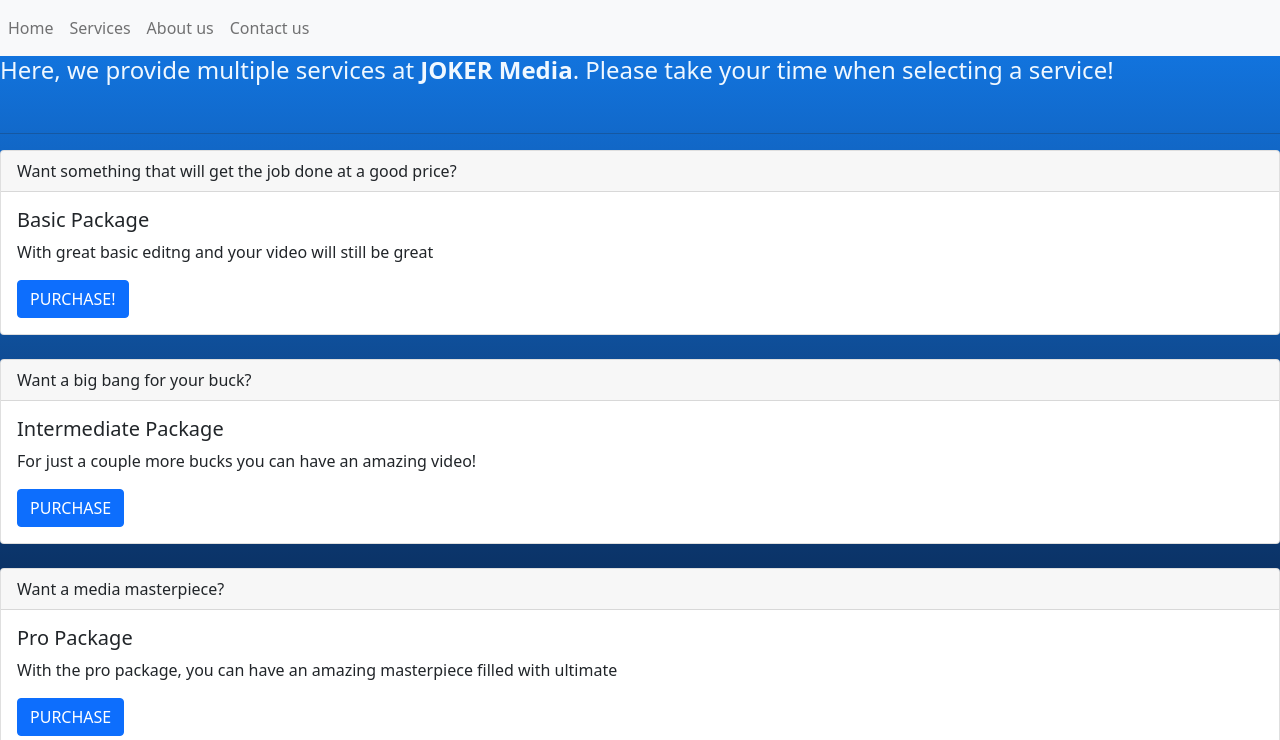
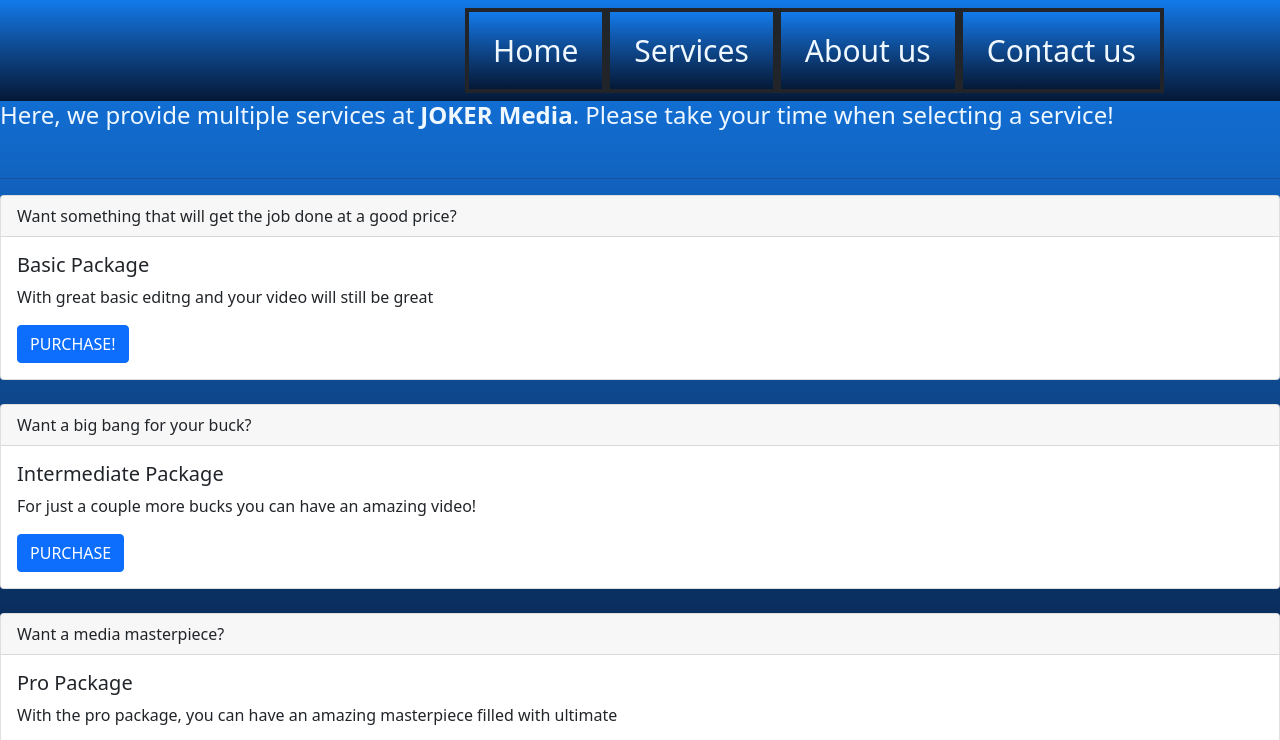
Before and after one commit to KevinObed-Ramirez/KP_MEDIA, a plain HTML site: page services.html in a window 1280 px wide. Shown: the top 740 px of the page. Drawn offline with nearby package versions, Linux system fonts and the light colour scheme.

Commit message:
Done for today

```diff
--- a/index.css
+++ b/index.css
@@ -10,7 +10,7 @@ Index CSS
 
 /* HTML and Body styles */
 html {
-    background-image: linear-gradient(to top, #051937, #0a2f60, #0e478b, #1160ba, #127beb);
+   background-image: linear-gradient(to top, #051937, #0a2f60, #0e478b, #1160ba, #127beb);
    font-family: Junction;
 }
 body {
--- a/services.html
+++ b/services.html
@@ -9,24 +9,68 @@
     <title>Services</title>
 </head>
 <body style="box-shadow: 15px 0px 30px; max-width: width 1024px; background-image: linear-gradient(to top, #051937, #0a2f60, #0e478b, #1160ba, #127beb); background-attachment: fixed;">
-    <nav class="navbar navbar-expand-lg navbar-light bg-light">
+    <nav class="navbar navbar-expand-lg navbar-light bg-light" style="background-image: linear-gradient(to top, #051937, #0a2f60, #0e478b, #1160ba, #127beb);">
 
         <button class="navbar-toggler" type="button" data-toggle="collapse" data-target="#navbarNav" aria-controls="navbarNav" aria-expanded="false" aria-label="Toggle navigation">
           <span class="navbar-toggler-icon"></span>
         </button>
-        <div class="collapse navbar-collapse" id="navbarNav">
-          <ul class="navbar-nav">
-            <li class="nav-item active">
-              <a class="nav-link" href="index.html">Home </a>
+        <div class="collapse navbar-collapse" style="margin-left:465px;" id="navbarNav">
+          <ul class="navbar-nav" style="font-size: 30px;" >
+            <li class="nav-item active" style=" display: block;
+            list-style-type: none;
+            text-decoration: none;
+            padding: 8px 16px;
+            width: auto;
+            border-right: solid 4px;
+            border-top: solid 4px;
+            border-left: solid 4px;
+            border-bottom: solid 4px;
+            background-image: linear-gradient(to top, #051937, #0a2f60, #0e478b, #1160ba, #127beb);
+
+         ">
+              <a class="nav-link" href="index.html" style="color: aliceblue;">Home </a>
             </li>
-            <li class="nav-item">
-              <a class="nav-link" href="services.html">Services</a>
+            <li class="nav-item" style=" display: block;
+            list-style-type: none;
+            text-decoration: none;
+            padding: 8px 16px;
+            width: auto;
+            border-right: solid 4px;
+            border-top: solid 4px;
+            border-left: solid 4px;
+            border-bottom: solid 4px;
+            background-image: linear-gradient(to top, #051937, #0a2f60, #0e478b, #1160ba, #127beb);
+
+         ">
+              <a class="nav-link" href="services.html" style="color: aliceblue;">Services</a>
             </li>
-            <li class="nav-item">
-              <a class="nav-link" href="about.html">About us </a>
+            <li class="nav-item" style=" display: block;
+            list-style-type: none;
+            text-decoration: none;
+            padding: 8px 16px;
+            width: auto;
+            border-right: solid 4px;
+            border-top: solid 4px;
+            border-left: solid 4px;
+            border-bottom: solid 4px;
+            background-image: linear-gradient(to top, #051937, #0a2f60, #0e478b, #1160ba, #127beb);
+
+         ">
+              <a class="nav-link" href="about.html" style="color: aliceblue;">About us </a>
             </li>
-            <li class="nav-item">
-                <a class="nav-link" href="contact.html">Contact us </a>
+            <li class="nav-item" style=" display: block;
+            list-style-type: none;
+            text-decoration: none;
+            padding: 8px 16px;
+            width: auto;
+            border-right: solid 4px;
+            border-top: solid 4px;
+            border-left: solid 4px;
+            border-bottom: solid 4px;
+            background-image: linear-gradient(to top, #051937, #0a2f60, #0e478b, #1160ba, #127beb);
+
+         ">
+                <a class="nav-link" href="contact.html" style="color: aliceblue;">Contact us </a>
               </li>
           </ul>
         </div>
```
Also changed, not shown: about.html (+5 -3 lines), contact.html (+5 -3 lines), index.html (+3 -3 lines).
